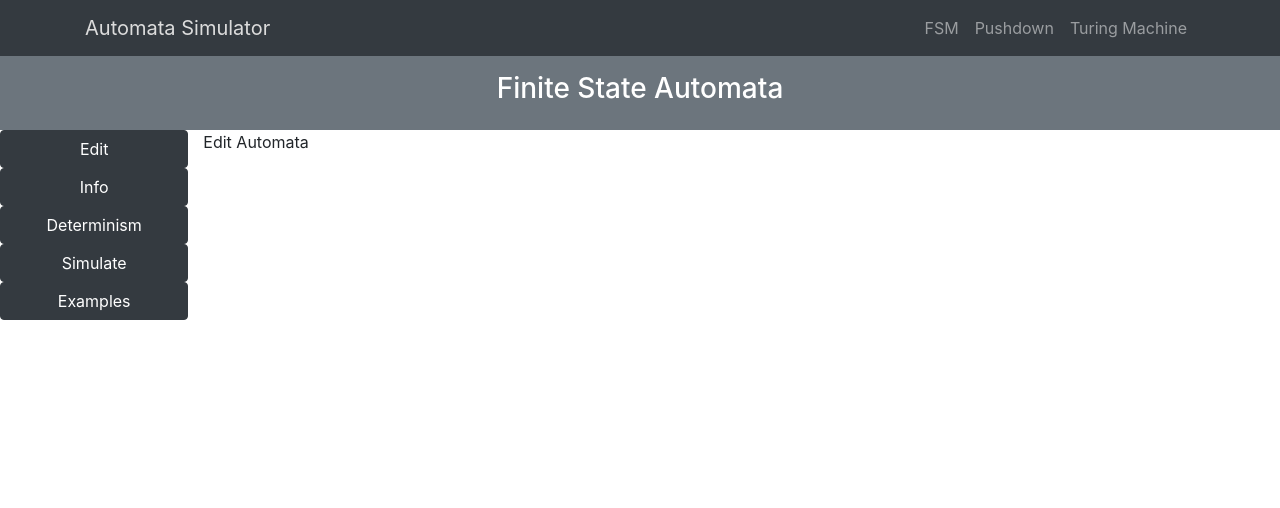
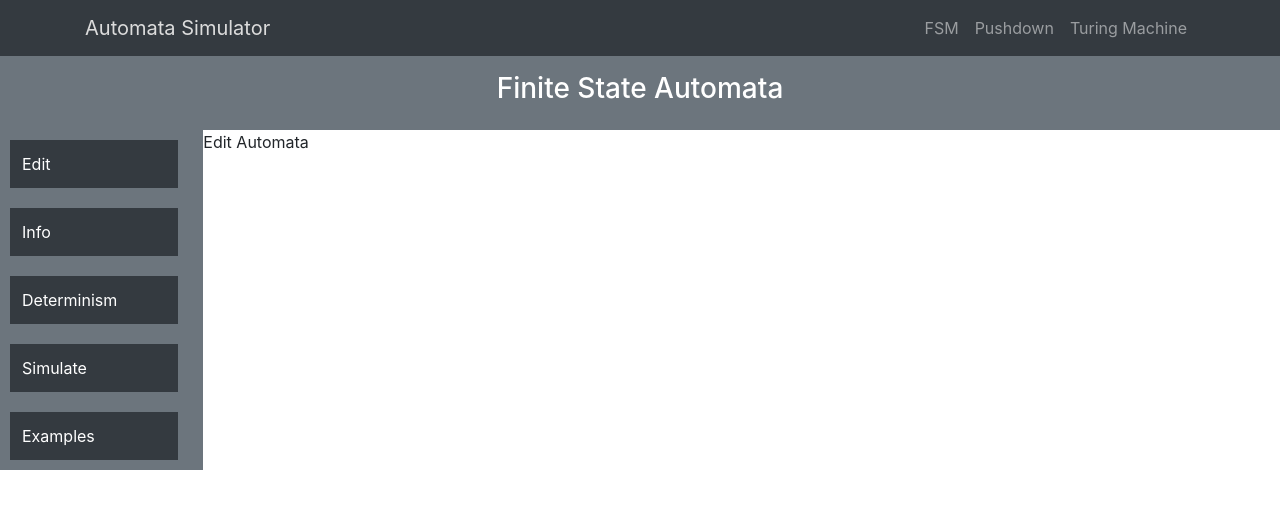
Before and after one commit to amaj98/AutomataSimulator, an Angular app: page /fsm in a window 1280 px wide. Shown: the top 508 px of the page. Built offline with nearby package versions, Linux system fonts and the light colour scheme.

Commit message:
changes to sidebar

```diff
--- a/src/app/pages/fsmpage/fsmpage.component.css
+++ b/src/app/pages/fsmpage/fsmpage.component.css
@@ -1,3 +1,12 @@
 .jumbotron-fluid {
     padding: 16px;
 }
+
+.jumbotron{
+    height: 100vx;
+}
+
+.btn-fluid{
+    margin: 10px;
+    padding: 12px;
+}
--- a/src/app/pages/fsmpage/fsmpage.component.html
+++ b/src/app/pages/fsmpage/fsmpage.component.html
@@ -2,19 +2,19 @@
     <h3 class = "text-center text-white"> Finite State Automata </h3>
 </div>
 <div class = "row">
-  <div class = "col-2">
-    <ul class="nav flex-column nav-pills" id="v-pills-tab" role="tablist" aria-orientation="vertical">
-      <li *ngFor="let tab of tabs;"
-        class = "btn btn-dark" (click)="currtab = tab" aria-controls="one" role="tab" data-toggle="pill">{{tab}}
-      </li>
-    </ul>
+  <div class = "col-2 bg-secondary">
+    <div class="nav flex-column nav-pills" id="v-pills-tab" role="tablist" aria-orientation="vertical">
+      <div *ngFor="let tab of tabs;" >
+        <div class = "btn-fluid btn-dark" (click)="currtab = tab" aria-controls="one" role="tab" data-toggle="pill">{{tab}} </div>
+      </div>
+    </div>
   </div>
 
   <div class="tab-content">
-    <div *ngIf="currtab === tabs[0]" role="tabpanel" class="tab-pane active" id="one">Edit Automata</div>
-    <div *ngIf="currtab === tabs[1]" role="tabpanel" class="tab-pane active" id="two">Automata Information</div>
-    <div *ngIf="currtab === tabs[2]" role="tabpanel" class="tab-pane active" id="two">Convert Non-Deterministic Automata to a Deterministic one</div>
-    <div *ngIf="currtab === tabs[3]" role="tabpanel" class="tab-pane active" id="two">Simulate Automata</div>
+    <div *ngIf="currtab === tabs[0]" role="tabpanel" class="tab-pane active" id="edit">Edit Automata</div>
+    <div *ngIf="currtab === tabs[1]" role="tabpanel" class="tab-pane active" id="info">Automata Information</div>
+    <div *ngIf="currtab === tabs[2]" role="tabpanel" class="tab-pane active" id="deter">Convert Non-Deterministic Automata to a Deterministic one</div>
+    <div *ngIf="currtab === tabs[3]" role="tabpanel" class="tab-pane active" id="sim">Simulate Automata</div>
     <div *ngIf="currtab === tabs[4]" role="tabpanel" class="tab-pane active" id="two">Example Finite State Automata</div>
   </div>
 </div>
```
